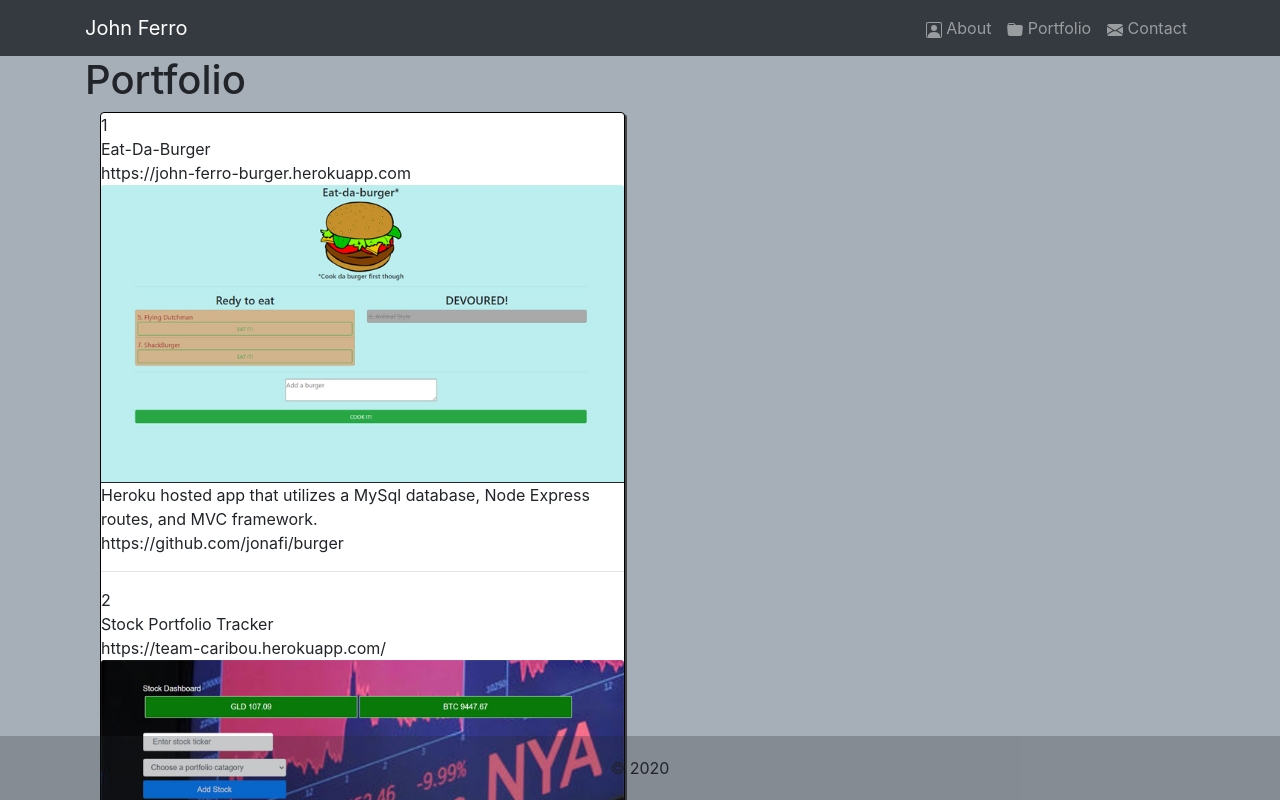
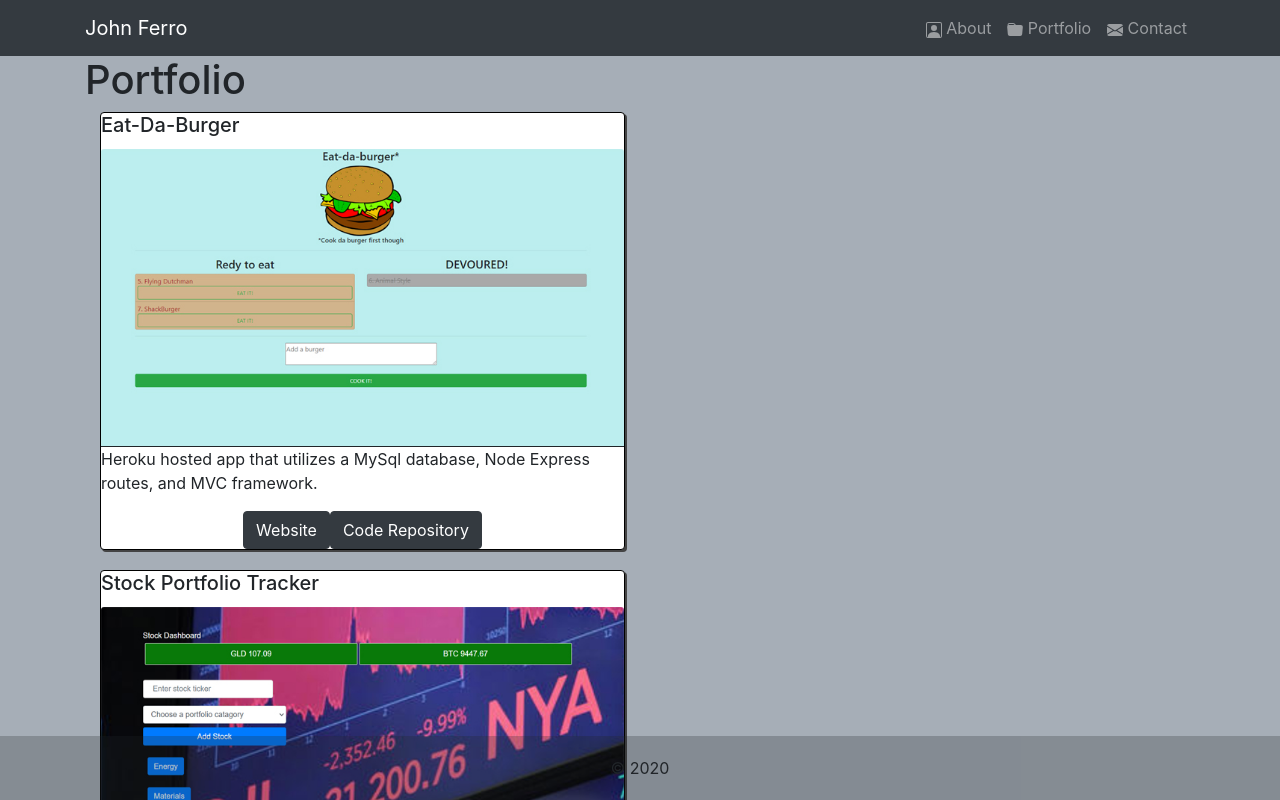
Before and after one commit to jonafi/react-portfolio, a React (Create React App) app: page /portfolio in a window 1280 px wide. Shown: the top 800 px of the page. Built offline with nearby package versions, Linux system fonts and the light colour scheme.

Commit message:
MVP met, basic functionality

```diff
--- a/src/components/Project/index.js
+++ b/src/components/Project/index.js
@@ -1,151 +1,32 @@
 import React from "react";
 
 function Project(props) {
-
   let projects = props.project.map((site) =>
-  // <section className={site.id===2?"row":""}>
-    <div >
-      {site.id}<br />
-      {site.name}<br />
-      {site.url}<br />
-      <img className="card-img-top" src={site.thumbnail} alt={site.name}/>
-      {site.description}<br />
-      {site.repository}<br />
-      <hr/>
+    // <section className={site.id===1 ? "row" : ""}>
+    <div className="col-md-6">
+      <div className="card">
+        {/* {site.id}<br /> */}
+        <h5 className="card-title"> {site.name}</h5>
+        <a href={site.url}>
+          <img className="card-img-top" src={site.thumbnail} alt={site.name} />
+        </a>
+        <p className="card-text">{site.description}</p>
+        <p className="visit">
+          <a href={site.url} className="btn btn-dark">Website</a>
+          <a href={site.repository} className="btn btn-dark">Code Repository</a>
+        </p>
+      </div>
     </div>
-    // </section>
-    );
-
-
+    //  </section>
+  );
 
   return (
-
     <main className="container">
       <article>
         <h1>Portfolio</h1>
-           <div className="col-md-6">
-           <div className="card">
-            {projects}
-        </div>
-        </div>
-
+        {projects}
       </article>
     </main>
-     // <main className="container">
-    //     <article>
-    //         <h1>Portfolio</h1>
-    //         <section className="row">
-    //           <div className="col-md-6">
-    //              <div className="card">
-    //                <a href="http://john-ferro-burger.herokuapp.com">
-    //                    <img className="card-img-top" src="assets/burger.jpg" alt="Eat-da-Burger!"/>
-    //                </a>
-    //                <div className="card-body">
-    //                  <h5 className="card-title">Eat-Da-Burger</h5>
-    //                  <p className="card-text">Heroku hosted app that utilizes a MySql database, Node Express routes, and MVC framework.</p>
-    //                  <p className="visit">
-    //                    <a href="http://john-ferro-burger.herokuapp.com" className="btn btn-dark">Website</a>
-    //                    <a href="https://github.com/jonafi/burger" className="btn btn-dark">Code Repository</a>
-    //                  </p>
-    //                </div>
-    //              </div>
-    //          </div>
-    //          <div className="col-md-6">
-    //           <div className="card">
-    //             <a href="https://team-caribou.herokuapp.com/">
-    //                 <img className="card-img-top" src="assets/spt.jpg" alt="Stock Portfolio Tracker"/>
-    //             </a>
-    //             <div className="card-body">
-    //               <h5 className="card-title">Stock Portfolio Tracker</h5>
-    //               <p className="card-text">Group project built with Sequelize, Handlebars, Passport.js on a MVC framework.</p>
-    //               <p className="visit">
-    //                 <a href="https://team-caribou.herokuapp.com/" className="btn btn-dark">Website</a>
-    //                 <a href="https://github.com/jonafi/stock-portfolio-tracker" className="btn btn-dark">Code Repository</a>
-    //               </p>
-    //             </div>
-    //           </div>
-    //       </div>
-    //      </section>
-    //         <section className="row">
-    //           <div className="col-md-6">
-    //             <div className="card">
-    //               <a href="/quarantine-eats">
-    //                 <img className="card-img-top" src="assets/qe.jpg" alt="Project 1 - Quarantine Eats"/>
-    //               </a>
-    //               <div className="card-body">
-    //                 <h5 className="card-title">Quarantine Eats</h5>
-    //                 <p className="card-text">Group project that implemented 2 different APIs, Materialize CSS, and advanced Git collaboration tools.</p>
-    //                 <p className="visit">
-    //                   <a href="/quarantine-eats" className="btn btn-dark">Website</a>
-    //                   <a href="https://github.com/jonafi/quarantine-eats" className="btn btn-dark">Code Repository</a>
-    //                 </p>
-    //               </div>
-    //           </div>
-    //           </div>
-    //           <div className="col-md-6">
-    //             <div className="card">
-    //               <a href="/weather-dashboard">
-    //                 <img className="card-img-top" src="assets/wd.jpg" alt="Weather Dashboard"/>
-    //               </a>
-    //               <div className="card-body">
-    //                 <h5 className="card-title">Weather Dashboard</h5>
-    //                 <p className="card-text">Unit 6 - Multiple API calls, utilizes localStorage, Bootstrap mobile-first design.</p>
-    //                 <p className="visit">
-    //                   <a href="/weather-dashboard" className="btn btn-dark">Website</a>
-    //                   <a href="https://github.com/jonafi/weather-dashboard" className="btn btn-dark">Code Repository</a>
-    //                 </p>
-    //               </div>
-    //             </div>
-    //           </div>
-    //         </section>
-    //         <section className="row">
-    //          <div className="col-md-6">
-    //             <div className="card">
-    //               <a href="/code-quiz">
-    //                   <img className="card-img-top" src="assets/cq.jpg" alt="Code Quiz"/>
-    //               </a>
-    //               <div className="card-body">
-    //                 <h5 className="card-title">Code Quiz</h5>
-    //                 <p className="card-text">Unit 4 - Vanilla javaScript DOM manipulation and event listeners.</p>
-    //                 <p className="visit">
-    //                   <a href="/code-quiz" className="btn btn-dark">Website</a>
-    //                   <a href="https://github.com/jonafi/code-quiz" className="btn btn-dark">Code Repository</a>
-    //                 </p>
-    //               </div>
-    //             </div>
-    //         </div>
-    //         <div className="col-md-6">
-    //           <div className="card" >
-    //             <a href="https://github.com/jonafi/employee-cms">
-    //               <img className="card-img-top" src="assets/ecms.jpg" alt="Employee CMS"/>
-    //             </a>
-    //             <div className="card-body">
-    //               <h5 className="card-title">Employee CMS</h5>
-    //               <p className="card-text">Command line interface, uses MySQL and Inquirer</p>
-    //               <p className="visit"><a href="https://github.com/jonafi/employee-cms" className="btn btn-dark">Code Repository</a></p>
-    //             </div>
-    //         </div>
-    //       </div>
-    //     </section>
-    //     <section className="row">
-    //      <div className="col-md-6">
-    //        <div className="card" >
-    //          <a href="https://github.com/jonafi">
-    //            <img className="card-img-top" src="assets/github.jpg" alt="Github"/>
-    //          </a>
-    //          <div className="card-body">
-    //            <h5 className="card-title">GitHub</h5>
-    //            <p className="card-text">See all of my works-in-progress.</p>
-    //            <p className="visit"><a href="https://github.com/jonafi?tab=repositories" className="btn btn-dark">See All Repositories</a></p>
-    //          </div>
-    //      </div>
-    //    </div>
-    //  </section>
-    //    </article>
-    //   </main>
-
-
-
 
   );
 }
```
